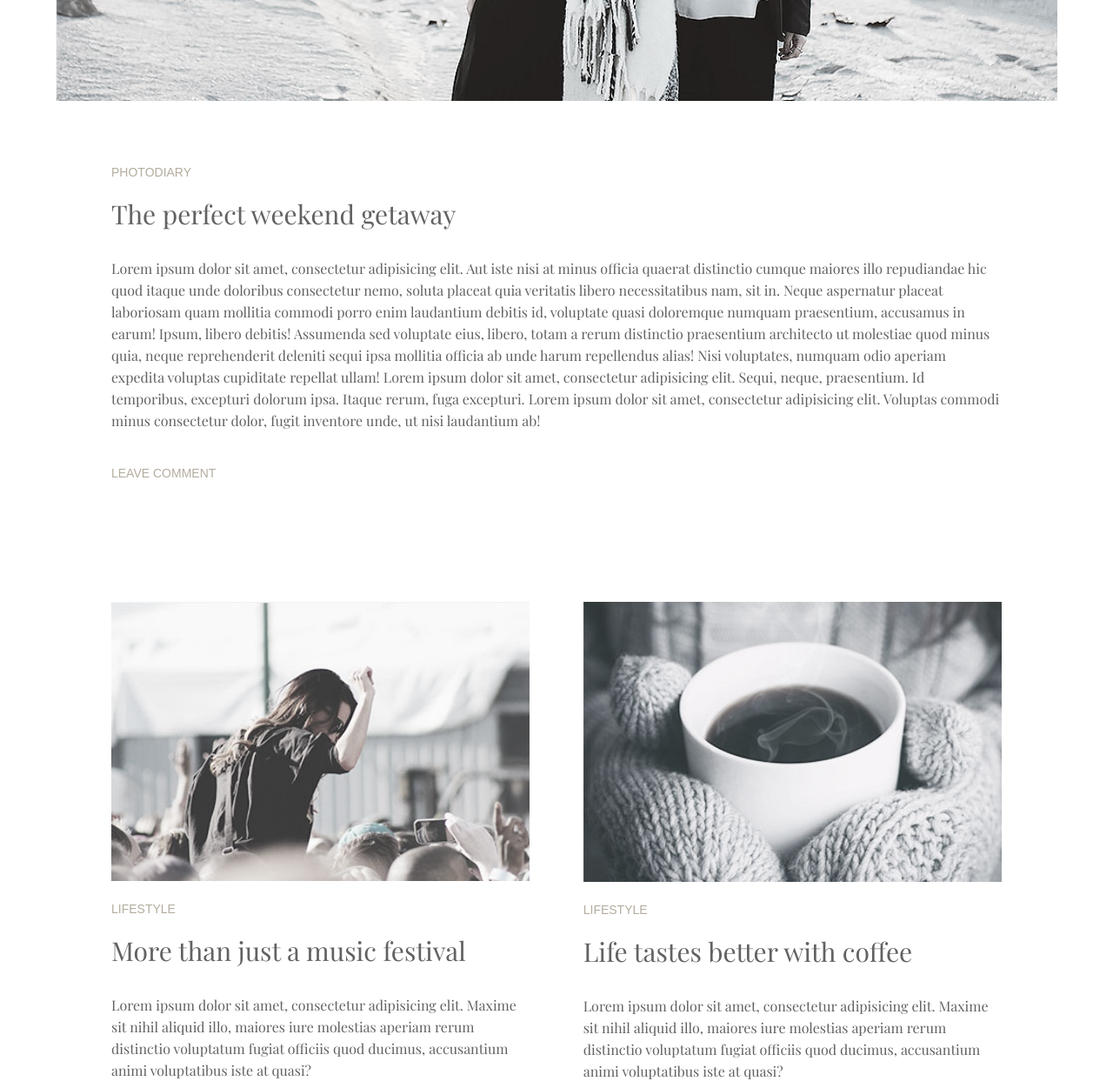
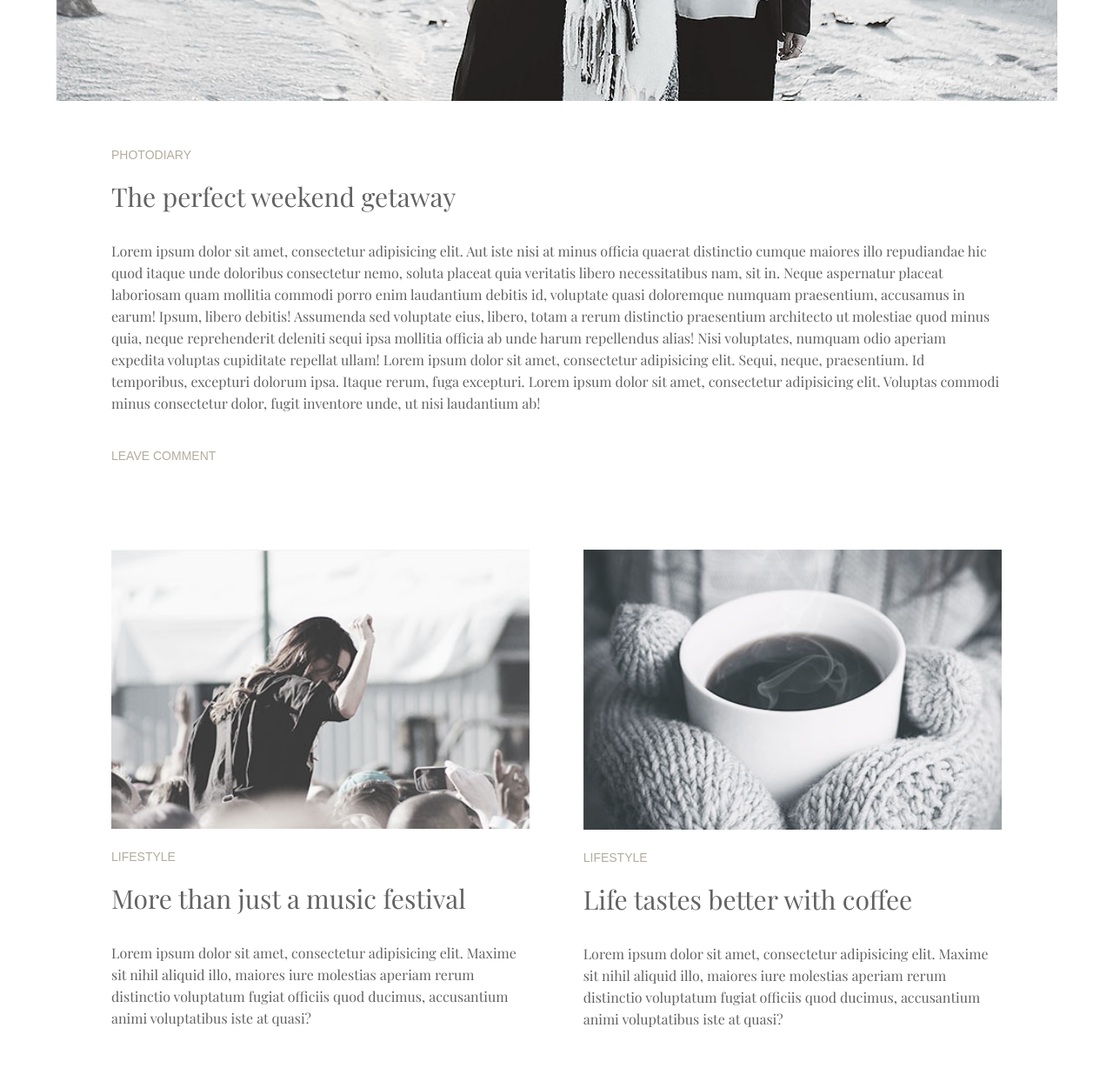
Before and after one commit to naimahassan43/Minimo_full, a plain HTML site: page index.html in a window 1280 px wide. Shown: the part 520-1771 px from the top of the page at 87% size. Drawn offline with nearby package versions, Linux system fonts and the light colour scheme; a web font is replaced by a local one.

Commit message:
Update style.css

```diff
--- a/css/style.css
+++ b/css/style.css
@@ -62,7 +62,7 @@ header{
 /*Banner End*/
 /*Perfect start*/
 .perfect {
-	padding: 70px 0;
+	padding: 50px 0;
 }
 .container2{
 	overflow: hidden;
@@ -94,7 +94,7 @@ header{
 /*Perfect End*/
 /*blog start*/
 .blog {
-    padding: 70px 0;
+    padding: 50px 0;
 }
 .single {
 	width: 47%;
```
